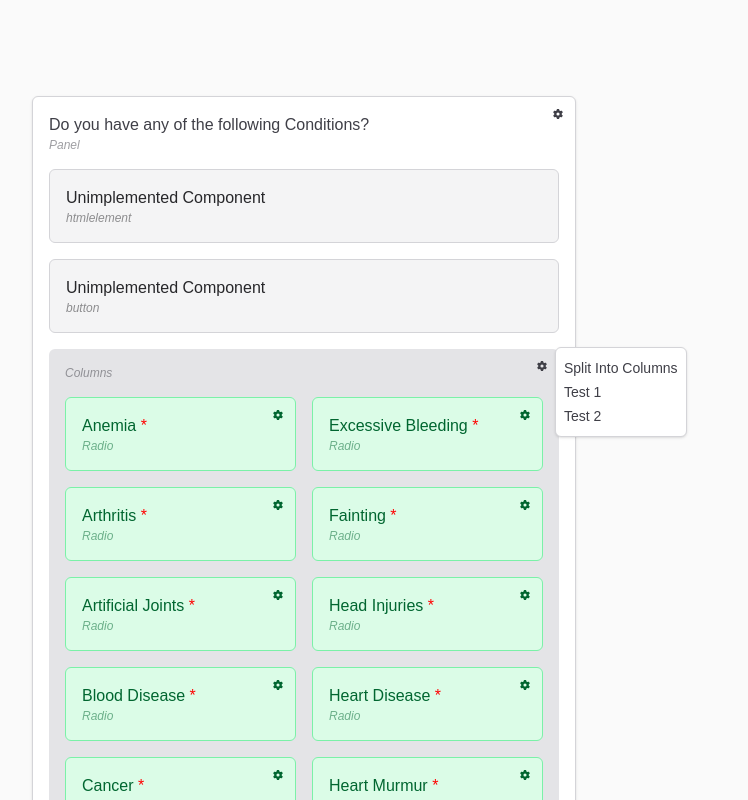
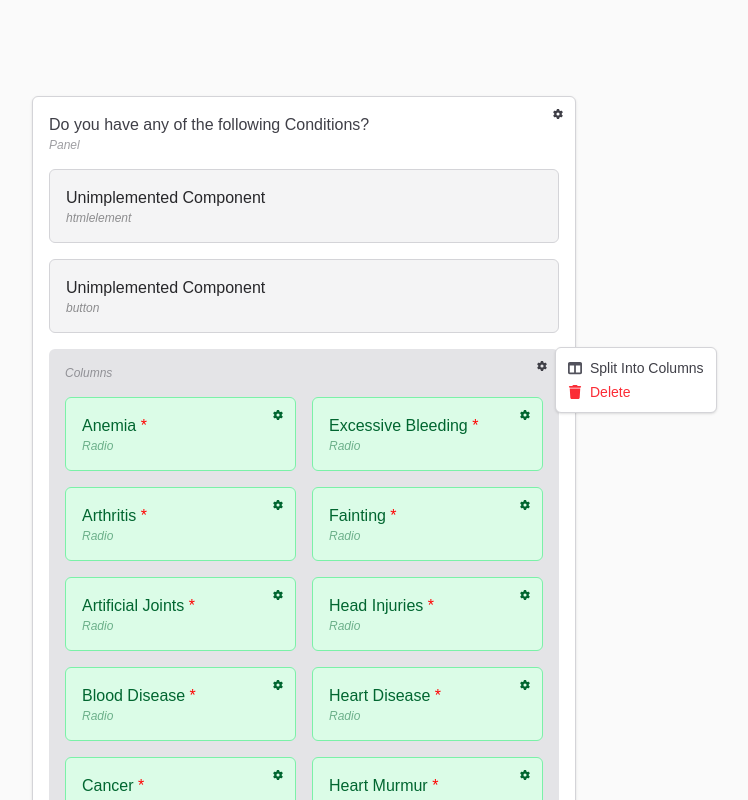
Before and after one commit to NexHealth-Ethan-Breinholt/Form-Edits, a Next.js app: page / in a window 1280 px wide. Both pictures are taken after a click on the button 878 px from the left and 366 px from the top of the page. Shown: the top 800 px of the page, without its empty margins (336-1084 px from the left). Built offline with nearby package versions, Linux system fonts and the light colour scheme.

Commit message:
Added several context menu display and navigation capabilites, and made column splitting functionality work.

```diff
--- a/src/app/components/context-menu.tsx
+++ b/src/app/components/context-menu.tsx
@@ -5,9 +5,9 @@ import getContextMenuOptions from "../lib/context-menu-options";
 import { useFormContext } from "./form-context"
 
 export default function ContextMenu() {
-    const { formData, selectedComponent, setSelectedComponent, showContextMenu, setShowContextMenu } = useFormContext();
+    const { formData, setFormData, selectedComponent, setSelectedComponent, showContextMenu, setShowContextMenu } = useFormContext();
 
-    const menuOptions = getContextMenuOptions(selectedComponent.type, formData, selectedComponent.path);
+    const menuOptions = getContextMenuOptions(selectedComponent.type, formData, selectedComponent.path, setFormData);
     const menuRef = useRef<HTMLDivElement>(null);
 
     useEffect(() => {
@@ -37,7 +37,7 @@ export default function ContextMenu() {
     }
 
     return (
-        <div className="relative">
+        <div className="relative text-zinc-700">
             <div ref={menuRef} style={{
                 left: selectedComponent.gearPosition.left,
                 top: selectedComponent.gearPosition.top,
@@ -45,21 +45,23 @@ export default function ContextMenu() {
                 <ul>
                     {
                         Object.entries(menuOptions).map(([key, value], index) => {
-                            console.log(typeof(value));
+                            const onClickAction = typeof value === "object" && Object.keys(value).includes("action") ? value["action"] : typeof value === "function" ? value : null;
 
-                            if (typeof value === 'object') {
-                                // TODO: Check if there are sub-options.
-                            }
+                            const additionalStyling = typeof value === "object" && Object.keys(value).includes("style") ? value["style"] : "";
 
-                            return <li key={index} className="relative group text-sm text-zinc-700 px-2 py-[2px] hover:bg-zinc-100 cursor-pointer">
+                            return <li key={index} className={`relative group flex items-center gap-2 text-sm px-3 py-[2px] hover:bg-zinc-100 cursor-pointer ${additionalStyling}`} onClick={onClickAction}>
+                                {typeof value === "object" && Object.keys(value).includes("icon") && value["icon"]}
                                 {key}
-                                <ul className="hidden group-hover:block absolute bg-white border border-zinc-300 min-w-8 rounded-md left-[100%] -top-2 py-2 shadow">
-                                    <li className="px-2 hover:bg-zinc-100 cursor-pointer">1</li>
-                                    <li className="px-2 hover:bg-zinc-100 cursor-pointer">2</li>
-                                    <li className="px-2 hover:bg-zinc-100 cursor-pointer">3</li>
-                                    <li className="px-2 hover:bg-zinc-100 cursor-pointer">4</li>
-                                    <li className="px-2 hover:bg-zinc-100 cursor-pointer">6</li>
-                                </ul>
+                                {typeof value === "object" && Object.keys(value).includes("sub-options") && <ul className="hidden group-hover:block absolute bg-white border border-zinc-300 min-w-8 rounded-md left-[100%] -top-[9px] py-2 shadow">
+                                    {
+                                        Object.entries(value['sub-options']).map(([key, value], index) => {
+                                            if (typeof value === "function") {
+                                                return <li key={index} className="px-2 hover:bg-zinc-100 cursor-pointer py-[2px]" onClick={() => value()}>{key}</li>;
+                                            }
+                                            return null;
+                                        })
+                                    }
+                                </ul>}
                             </li>
                         })
                     }
--- a/src/app/components/form-displayer.tsx
+++ b/src/app/components/form-displayer.tsx
@@ -32,7 +32,6 @@ export default function FormDisplayer({ filePath }:FormDisplayerProps) {
                         throw new Error(`Failed to fetch file! ${response.status}`);
                     }
                     const data = await response.json();
-                    console.log(data);
                     setFormData(data);
                     setFetchedForm(true);
                 }
@@ -69,7 +68,7 @@ export default function FormDisplayer({ filePath }:FormDisplayerProps) {
                         const columnElements: React.ReactNode[] = [];
 
                         data['columns'][columnId]['components'].map((component: any, index: number) => {
-                            columnElements.push(exploreComponent(component, index, currentPath + "." + index));
+                            columnElements.push(exploreComponent(component, index, currentPath + ".columns." + columnId + "." + index));
                         });
 
                         columnContents.push(<>{columnElements}</>);
--- a/src/app/lib/column-utils.ts
+++ b/src/app/lib/column-utils.ts
@@ -9,13 +9,15 @@ const BASE_COLUMN_DATA = {
 }
 
 function evenlyDisperseWithinColumns(data: any, path: string, numberOfColumns: number) {
+    const clonedData = structuredClone(data);
+
     if (12 % numberOfColumns !== 0) {
         console.error(`Invalid value provided for number of columns! ${numberOfColumns} was provided, but 12 must be evenly divisble by it.`);
         return null;
     }
     const columnWidth = 12 / numberOfColumns;
 
-    const pathData = parseJsonPath(data, path);
+    const pathData = parseJsonPath(clonedData, path);
     if (pathData === null) {
         console.error("pathData returned null! Unable to continue.");
         return null;
@@ -23,9 +25,9 @@ function evenlyDisperseWithinColumns(data: any, path: string, numberOfColumns: n
 
     const containedComponents = [];
 
-    for (const columnID in pathData.parent[pathData.lastKey]) {
-        for (const componentID in pathData.parent[pathData.lastKey][columnID]['components']) {
-            containedComponents.push(pathData.parent[pathData.lastKey][columnID]['components'][componentID]);
+    for (const columnID in pathData.parent[pathData.lastKey]["columns"]) {
+        for (const componentID in pathData.parent[pathData.lastKey]["columns"][columnID]['components']) {
+            containedComponents.push(pathData.parent[pathData.lastKey]["columns"][columnID]['components'][componentID]);
         }
     }
 
@@ -46,7 +48,9 @@ function evenlyDisperseWithinColumns(data: any, path: string, numberOfColumns: n
          });
     }
 
-    pathData.parent[pathData.lastKey] = columnData;
+    pathData.parent[pathData.lastKey]["columns"] = columnData;
+
+    return clonedData;
 }
 
 export { evenlyDisperseWithinColumns }
--- a/src/app/lib/context-menu-options.ts
+++ /dev/null
@@ -1,40 +0,0 @@
-import { evenlyDisperseWithinColumns } from "./column-utils"
-
-export default function getContextMenuOptions(componentType: string, data: any, path: string) {
-    let options = null;
-
-    switch (componentType) {
-        case "columns":
-            options = {
-                "Split Into Columns": {
-                    "sub-options": {
-                        "1": () => evenlyDisperseWithinColumns(data, path, 1),
-                        "2": () => evenlyDisperseWithinColumns(data, path, 2),
-                        "3": () => evenlyDisperseWithinColumns(data, path, 3),
-                        "4": () => evenlyDisperseWithinColumns(data, path, 4),
-                        "6": () => evenlyDisperseWithinColumns(data, path, 6),
-                    }
-                },
-                "Test 1": "",
-                "Test 2": ""
-            }
-            break;
-        case "radio":
-            options = {
-                "Test 0": {
-                    "sub-options": {
-                        "1": () => evenlyDisperseWithinColumns(data, path, 1),
-                        "2": () => evenlyDisperseWithinColumns(data, path, 2),
-                        "3": () => evenlyDisperseWithinColumns(data, path, 3),
-                        "4": () => evenlyDisperseWithinColumns(data, path, 4),
-                        "6": () => evenlyDisperseWithinColumns(data, path, 6),
-                    }
-                },
-                "Test 1": "",
-                "Test 2": ""
-            }
-            break;
-    }
-
-    return options;
-}
--- /dev/null
+++ b/src/app/lib/context-menu-options.tsx
@@ -0,0 +1,38 @@
+import { evenlyDisperseWithinColumns } from "./column-utils"
+
+import { FaTableColumns, FaTrash } from "react-icons/fa6";
+
+export default function getContextMenuOptions(componentType: string, data: any, path: string, setFormData: (data: any) => void) {
+    let options = null;
+
+    switch (componentType) {
+        case "columns":
+            options = {
+                "Split Into Columns": {
+                    "icon": <FaTableColumns className="text-zinc-600" />,
+                    "sub-options": {
+                        "1": () => setFormData(evenlyDisperseWithinColumns(data, path, 1)),
+                        "2": () => setFormData(evenlyDisperseWithinColumns(data, path, 2)),
+                        "3": () => setFormData(evenlyDisperseWithinColumns(data, path, 3)),
+                        "4": () => setFormData(evenlyDisperseWithinColumns(data, path, 4)),
+                        "6": () => setFormData(evenlyDisperseWithinColumns(data, path, 6)),
+                    }
+                },
+                "Delete": {
+                    "icon": <FaTrash />,
+                    "action": () => {console.log("You clicked the trash button!")},
+                    "style": "text-red-500",
+                },
+            }
+            break;
+        case "radio":
+            options = {
+                "Test 0": "",
+                "Test 1": "",
+                "Test 2": ""
+            }
+            break;
+    }
+
+    return options;
+}
```
